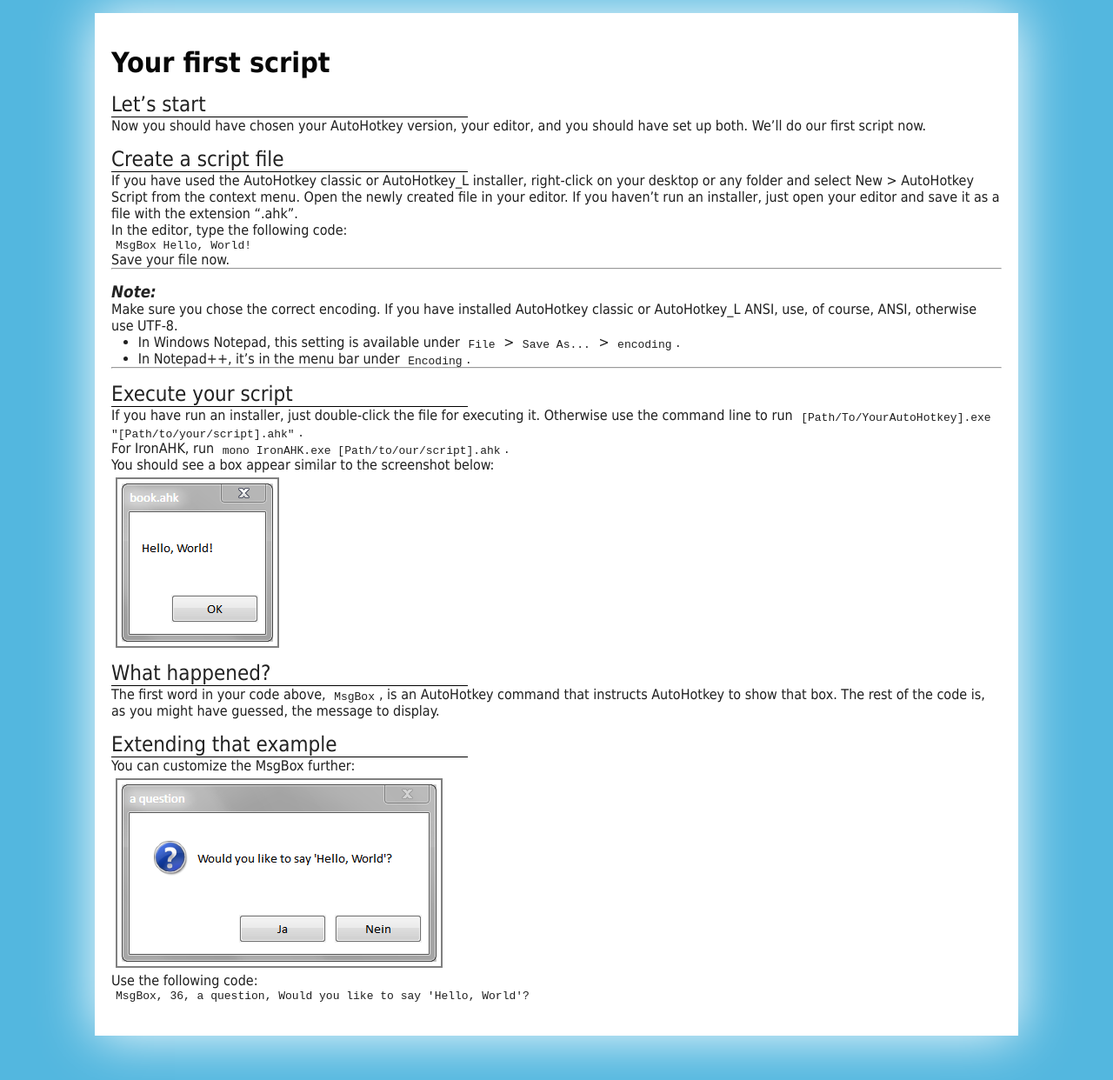
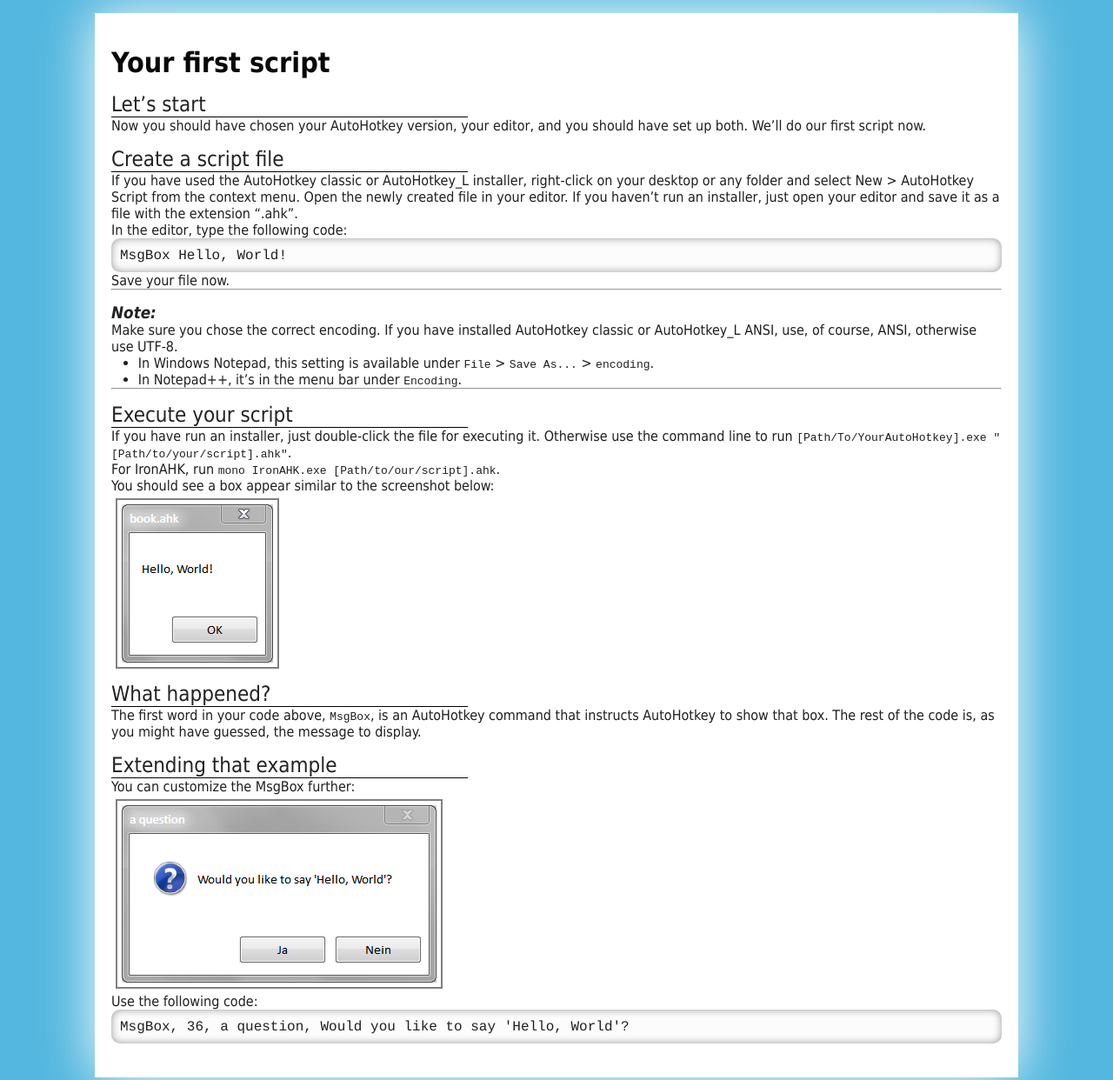
Before and after one commit to maul-esel/ahkbook, a Jekyll site: the page built from en/_posts/2011-11-03-Your-First-Script.markdown, in a window 1280 px wide. Shown: the whole page at 87% size. Built offline with Jekyll 4.4.1, drawn with Linux system fonts in a browser that asks for light colours.

Commit message:
Added support for Pygments style code boxes and test data

```diff
--- a/css/default.css
+++ b/css/default.css
@@ -142,9 +142,29 @@ img {
 }
 
 
-code {
-	padding: 2.5px;
-	margin: 2.5px
+pre {
+	padding: 10px;
+	-moz-border-radius: 10px;
+	-o-border-radius: 10px;
+	-ie-border-radius: 10px;
+	-webkit-border-radius: 10px;
+	border-radius: 10px;
+	box-shadow: inset 0 0 10px #999;
+	background-color: #FCFCFC;
+	font-family: Arial;
+
+
+	/* src: http://www.longren.org/wrapping-text-inside-pre-tags/ */
+	overflow-x: auto;
+	white-space: pre-wrap; /* css-3 */
+	white-space: -moz-pre-wrap !important; /* Mozilla, since 1999 */
+	white-space: -pre-wrap; /* Opera 4-6 */
+	white-space: -o-pre-wrap; /* Opera 7 */
+	word-wrap: break-word; /* Internet Explorer 5.5+ */
+}
+
+pre * {
+	font-family: "Droid Sans Mono", Courier, monospace;
 }
 
 
```
Also changed, not shown: css/tests/index.html (+7 -1 lines).
